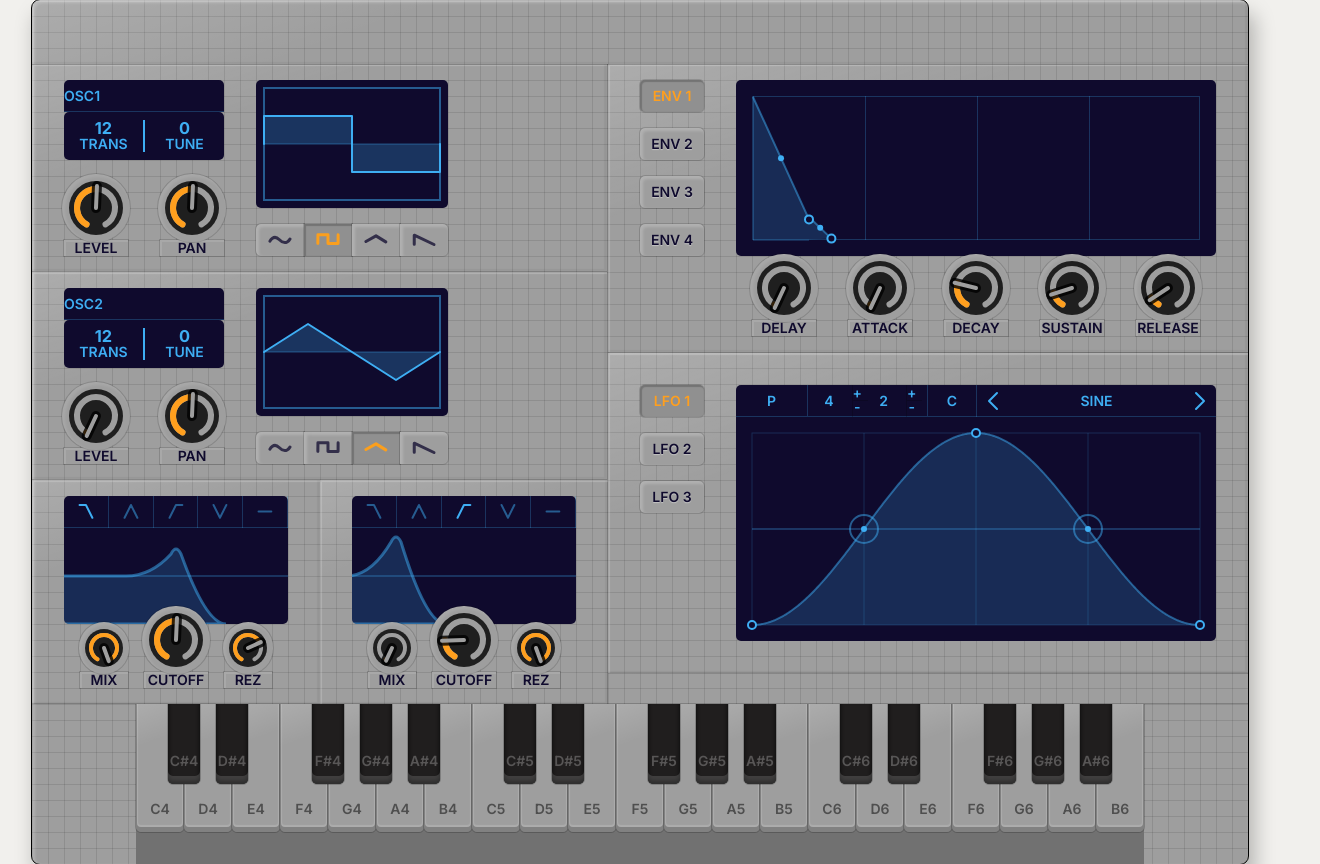
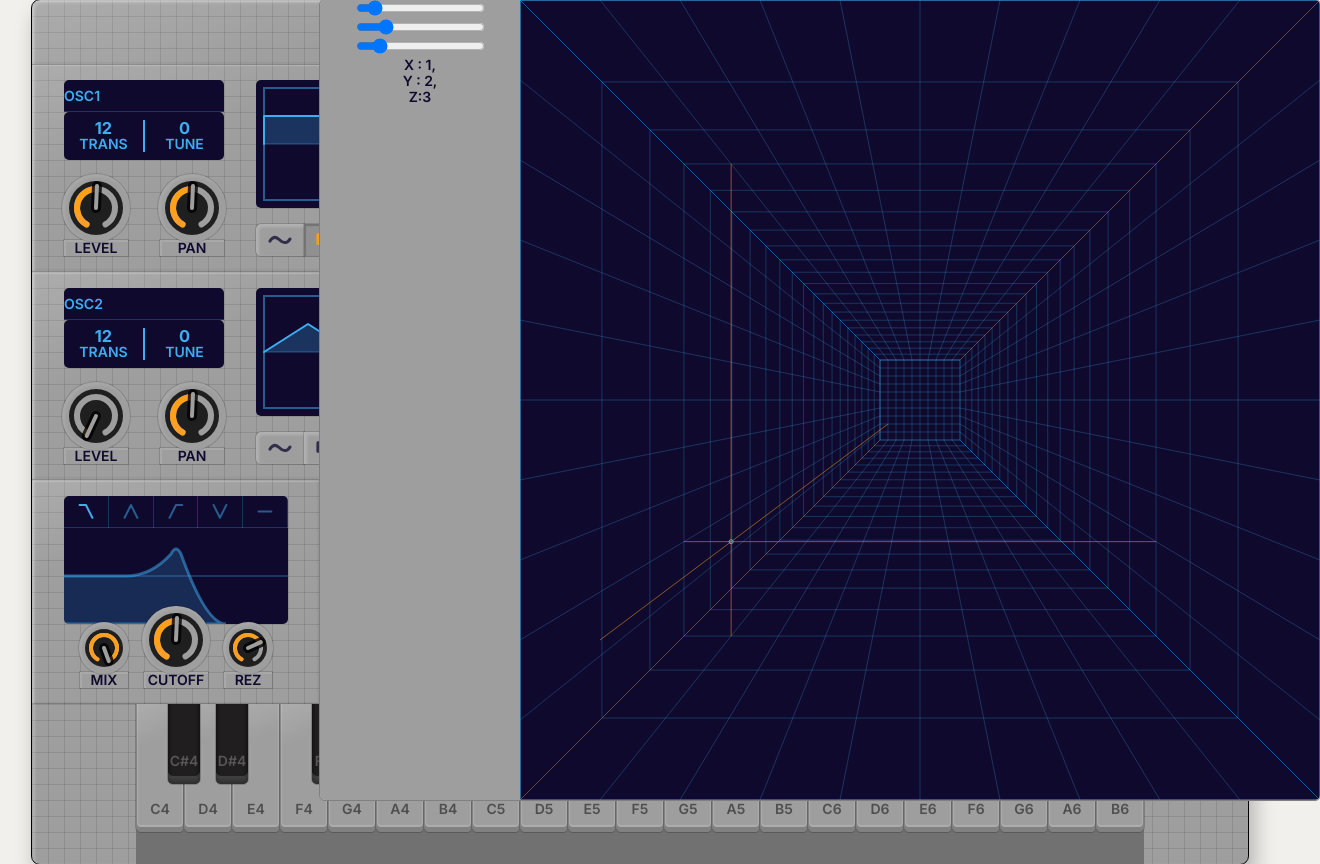
Before and after one commit to YoavBadt/SynthSketch, a Vue app: page / in a window 1280 px wide. Shown: the whole page, 1320 px wide, since content can reach past the window. Built offline with nearby package versions, Linux system fonts and the light colour scheme.

Commit message:
logarythmic type stuff

```diff
--- a/src/assets/main.css
+++ b/src/assets/main.css
@@ -14,6 +14,7 @@ html{
   --graph-size:16px;
   --grid-size :16px;
   --highlight : #FF9F1E;
+  --highlight-soft : rgba(255, 159, 30,0.5);
   --card : inset 1px 1px 1px 1px rgba(255,255,255,0.2),inset -2px -1px 1px 1px rgba(0,0,0,0.05);
   --grad : linear-gradient(160deg, rgba(255, 255, 255,0.15) 0%,rgba(255,255,255,0) 30%);
   --viz-back : rgba(15,10,45,1);
--- a/src/components/synth/synth.vue
+++ b/src/components/synth/synth.vue
@@ -1,7 +1,7 @@
 <template>
 
     <div class="Synth ">
-      <!-- <Threedee /> -->
+      <Threedee />
       <div class="topbar ">
         <!-- <button class="graph-w-8"  @click="init">init</button> -->
       </div>
--- a/src/components/threedee/threedee.vue
+++ b/src/components/threedee/threedee.vue
@@ -1,14 +1,42 @@
 <template >
     <div class="threedee">
-        <!-- <div v-for="(dot,i) in points">{{dot.x}}</div> -->
-        <svg class="osc_svg" width="100%" height="100%">
-            <rect width="100%" height="100%" stroke="rgba(62, 174, 243,0.5)" fill="rgba(15,10,45,1)" stroke-width="2"/>
+        <div class="three_menu">
+            <input type="range" v-model="movePoint.x" min="0" max="10" step="0.1"/>
+            <input type="range" v-model="movePoint.y" min="0" max="10" step="0.1"/>
+            <input type="range" v-model="movePoint.z" min="0" max="20" step="0.1"/>
+            <br/>
+            x : {{ movePoint.x }},<br/> y : {{ movePoint.y }},<br/> z:{{ movePoint.z }}
+        </div>
+        <svg  :width="width" :height="height">
+            <rect width="100%" height="100%" stroke="rgba(62, 174, 243,0.5)" fill="var(--viz-back)" stroke-width="2"/>
 
-            <g v-for="(dot,i) in points">
+            <g class="t_graph">
+                <rect :x="width/2-backwall/2" :y="height/2-backwall/2" :width="backwall" :height="backwall" fill="none" stroke="var(--viz-high-soft)"/>
+                <g v-for="(n,i) in 11">
+                    <line class="t_graph_x"  :x1="(width/2-40)+(i*(80/graph))" :x2="(width/2-40)+(i*(80/graph))" :y1="height/2-40" :y2="height/2+40" stroke="var(--viz-high-soft)"/>
+                    <line class="t_graph_x"  :x1="(height/2-40)" :x2="(height/2+40)" :y1="(height/2-40)+(i*(80/graph))" :y2="(height/2-40)+(i*(80/graph))" stroke="var(--viz-high-soft)"/>
+                </g>
+            </g>
+
+            <line v-for="(dot,i) in room_dots" :x1="dot.graph_x" :x2="width-dot.graph_x" :y1="dot.graph_y" :y2="dot.graph_y"  stroke="var(--viz-high-soft)"/>
+            <line v-for="(dot,i) in room_dots" :y1="dot.graph_x" :y2="height-dot.graph_x" :x1="dot.graph_y" :x2="dot.graph_y"  stroke="var(--viz-high-soft)"/>
+            <g v-for="(tile,i) in tiles">
+                <line v-for="facet in tile" :x1="facet.x1" :y1="facet.y1" :x2="facet.x2" :y2="facet.y2" stroke="var(--viz-high-soft)"/>
+            </g>
+
+
+
+            <circle :cx="getPos(movePoint).graph_x" :cy="getPos(movePoint).graph_y" r="2" fill="var(--viz-back)"  stroke="var(--viz-high)"></circle>
+            <g v-for="(line) in axis(movePoint)">
+                <line :x1="line.x1" :y1="line.y1" :x2="line.x2" :y2="line.y2" stroke="var(--highlight-soft)" />
+            </g>
+
+            <!-- dode trial -->
+            <!-- <g v-for="(dot,i) in points">
                 <circle :cx="dot.x" :cy="dot.y" :r="dot.size" :fill="dot.color" :display="dot.display" stroke="black"></circle>
 
             </g>
-            <line v-for="line in lines" :x1="line.from.x" :x2="line.to.x" :y1="line.from.y" :y2="line.to.y" stroke="rgba(62, 174, 243,1)" stroke-width="1"/>
+            <line v-for="line in lines" :x1="line.from.x" :x2="line.to.x" :y1="line.from.y" :y2="line.to.y" stroke="rgba(62, 174, 243,1)" stroke-width="1"/>   -->
 
         </svg>
 
@@ -18,13 +46,93 @@
 export default {
     data(){
         return {
+            width :800,
+            height :800,
+            graph : 10,
+            divisions: 40,
+            backwall : 80,
+            tiles : [],
             points : [],
             lines : [],
-            width :800,
-            height :800
+            movePoint:{
+                x:1,y:2,z:3
+            }
         }
     },
     methods : {
+        getPos(point){
+
+            let x = point.x
+            let y = point.y
+            let z = point.z
+
+            let width = this.width
+            let height = this.height
+
+            let graph_x = width/10 * x
+            let graph_y = height - height/10 * y
+
+            if(z>0){
+                let log_x = this.getLog('width',z)
+
+                graph_x = graph_x + log_x - (log_x/5 * x)
+                graph_y = graph_y - log_x + (log_x/5 * y)
+            }
+
+
+            return {graph_x,graph_y}
+        },
+        getLog(dimention,i){
+            let back = this.backwall / 2
+            let div = this.divisions
+            let log
+            let end = (this.width/2-back)
+            let log1 = Math.log(i + 1)
+
+            let log2 = Math.log(div/2+1)
+
+            let log3 = Math.log(i - (div/2-1) )
+
+            switch(dimention){
+                case 'width':
+                    i > div/2 ? log = end * (log3 / log2) : log = end * log1 / log2
+
+                    break;
+                case 'height':
+                    i > div/2 ? log = this.height - end * (log3 / log2) : log = end * log1 / log2
+                    break;
+                default:
+                    break;
+            }
+
+            return log
+        },
+        axis(point){
+            let x = point.x
+            let y = point.y
+            let z = point.z
+            let axis = {
+                horizontal : {
+                    x1 : this.getPos({x:0,y,z}).graph_x,
+                    x2 : this.getPos({x:10,y,z}).graph_x,
+                    y1 : this.getPos({x,y,z}).graph_y,
+                    y2 : this.getPos({x,y,z}).graph_y,
+                },
+                vertical : {
+                    x1 : this.getPos({x,y,z}).graph_x,
+                    x2 : this.getPos({x,y,z}).graph_x,
+                    y1 : this.getPos({x,y:0,z}).graph_y,
+                    y2 : this.getPos({x,y:10,z}).graph_y,
+                },
+                depth : {
+                    x1 : this.getPos({x,y,z:20}).graph_x,
+                    y1 : this.getPos({x,y,z:20}).graph_y,
+                    x2 : this.getPos({x,y,z:0}).graph_x,
+                    y2 : this.getPos({x,y,z:0}).graph_y,
+                }
+            }
+            return axis
+        },
         generateSphericalCoordinates(numPoints, radius) {
 
             const points = []
@@ -54,40 +162,6 @@ export default {
         },
         mapper(value, x1, y1, x2, y2){
             return (value - x1) * (y2 - x2) / (y1 - x1) + x2;
-        },
-        drawlines(points){
-            const lines = []
-
-            let something = 11
-            let something2 = 8
-            lines.push({ from: points.find(e => e.cIndex == something), to: points.find(e => e.cIndex == something2) })
-
-            something = 8
-            something2 = 5
-            lines.push({ from: points.find(e => e.cIndex == something), to: points.find(e => e.cIndex == something2) })
-
-            something = 10
-            something2 = 17
-            // lines.push({ from: points.find(e => e.cIndex == something), to: points.find(e => e.cIndex == something2) })
-            // for (let i = 1; i < points.length; i++) {
-            //     const currentPoint = points[i];
-
-            //     // Neighbors: the next and previous points (with modular arithmetic for wrapping)
-            //     // const prevPoint = points[(i - 1 + points.length) % points.length];
-            //     // const nextPoint = points[(i + 1) % points.length];
-
-            //     const prevPoint = points.find(e => e.cIndex  == 5);
-            //     const nextPoint = points.find(e => e.cIndex  == 5);
-
-
-            //     // Draw line from current point to previous neighbor
-            //     lines.push({ from: currentPoint, to: prevPoint });
-
-            //     // Draw line from current point to next neighbor
-            //     lines.push({ from: currentPoint, to: nextPoint });
-            // }
-
-            return lines;
         },
         euclideanDistance(p1, p2) {
             return Math.sqrt(Math.pow(p2.x - p1.x, 2) + Math.pow(p2.y - p1.y, 2) + Math.pow(p2.z - p1.z, 2));
@@ -135,67 +209,103 @@ export default {
 
         return lines;
         },
-        generateGrid(){
-            let points = []
-
-            for(let x = -5;x<=5;x+=1){
-                for(let y = -5;y<=5;y+=1){
-                    for(let z = -5;z<=5;z+=1){
-                        points.push(
-                        {
-                            x: x,
-                            y: y,
-                            z: z,
-                            display: ''
-                        }
-                        )
-                    }
+        getAngle(angle) {
+            let radius = this.width * 0.71
+            const radians = (angle * Math.PI) / 180; // Convert angle from degrees to radians
+            const x = radius * Math.cos(radians) + 400;
+            const y = radius * Math.sin(radians) + 400;
+            return { x, y };
+        },
 
 
-                }
+    },
+    computed:{
+
+        graph_dots(){
+            let graph_dots = []
+            let width = this.width
+            let height = this.height
+            let graph = this.graph
+            let center = {x: width/2, y: height/2}
+
+            graph_dots.push(
+                {x:0,y:0},
+                {x: 1,y: 1},
+                {x: -8,y: -3},
+                {x: 1,y: -1},
+                {x: -1,y: 1},
+            )
+
+            graph_dots.forEach((e)=>{
+                e.x = center.x + (e.x * width/graph)
+                e.y = center.y + (e.y * height/graph)
+            })
+
+            return graph_dots
+        },
+        room_dots(){
+            let width = this.width
+            let height = this.height
+            let back = this.backwall / 2
+            let div = this.divisions
+
+            let room_dots = []
+
+            for(let i=0;i<div;i+=1){
+                let dot = {}
+
+                dot.graph_x = this.getLog('width',i)
+                dot.graph_y = this.getLog('height',i)
+
+                room_dots.push(dot)
+
 
             }
 
-            return points
+            return room_dots
+
         }
     },
     mounted(){
-        // this.points = this.generateSphericalCoordinates(240, 100)
-        this.points = this.generateGrid()
-        // this.lines = this.drawlines(this.points)
-        // this.lines = this.findNearestNeighbors(this.points)
+        let facet = []
 
-        this.points.forEach((e,i)=>{
+        for(let f=0;f<11;f++){
 
-            // e.front = e.z >= 0 ? true : false;
-            // let color = this.mapper(e.z,4,16,0,255)
-            e.color = 'blue'
-            if(e.z < 0 ){
-                // e.display= 'none'
-                e.y += -10
-                e.color = 'red'
-            }
-            if(e.y > -5){
-                e.display= 'none'
-            }
+            facet.push({
+                x1:this.getPos({x:f,y:0,z:20}).graph_x,
+                y1:this.getPos({x:f,y:0,z:20}).graph_y,
+                x2:this.getPos({x:f,y:0,z:0}).graph_x,
+                y2:this.getPos({x:f,y:0,z:0}).graph_y,
+            })
+        }
+        for(let f=0;f<11;f++){
+            facet.push({
+                x1:this.getPos({x:f,y:10,z:20}).graph_x,
+                y1:this.getPos({x:f,y:10,z:20}).graph_y,
+                x2:this.getPos({x:f,y:10,z:0}).graph_x,
+                y2:this.getPos({x:f,y:10,z:0}).graph_y,
 
+            })
+        }
+        for(let f=0;f<11;f++){
+            facet.push({
+                x1:this.getPos({x:10,y:f,z:20}).graph_x,
+                y1:this.getPos({x:10,y:f,z:20}).graph_y,
+                x2:this.getPos({x:10,y:f,z:0}).graph_x,
+                y2:this.getPos({x:10,y:f,z:0}).graph_y,
 
+            })
+        }
+        for(let f=0;f<11;f++){
+            facet.push({
+                x1:this.getPos({x:0,y:f,z:20}).graph_x,
+                y1:this.getPos({x:0,y:f,z:20}).graph_y,
+                x2:this.getPos({x:0,y:f,z:0}).graph_x,
+                y2:this.getPos({x:0,y:f,z:0}).graph_y,
 
-                // e.display= 'none'
-
-                // e.color = e.front ? 'blue' : `rgba(${color},${color},${color},1)`
-
-
-
-
-            e.size = this.mapper(e.z,-5,5,4,16)
-            e.x = this.mapper(e.x,-5,5,0,this.width)
-            e.y = this.mapper(e.y,5,-5,0,this.height)
-
-
-
-        })
-        // this.points.sort((a,b) => a.z < b.z ? -1 : 1)
+            })
+        }
+            this.tiles.push(facet)
 
     }
 
@@ -207,8 +317,17 @@ export default {
         position:absolute;
         z-index:10;
         background:white;
-        width:800px;
+        width:1000px;
         height:800px;
         left:25%;
+        display:grid;
+        grid-template-columns: 200px 1fr;
+        overflow:hidden;
+        outline:1px solid grey;
+        border-radius:5px;
+
+    }
+    .three_menu{
+        background: var(--back)
     }
 </style>
```
